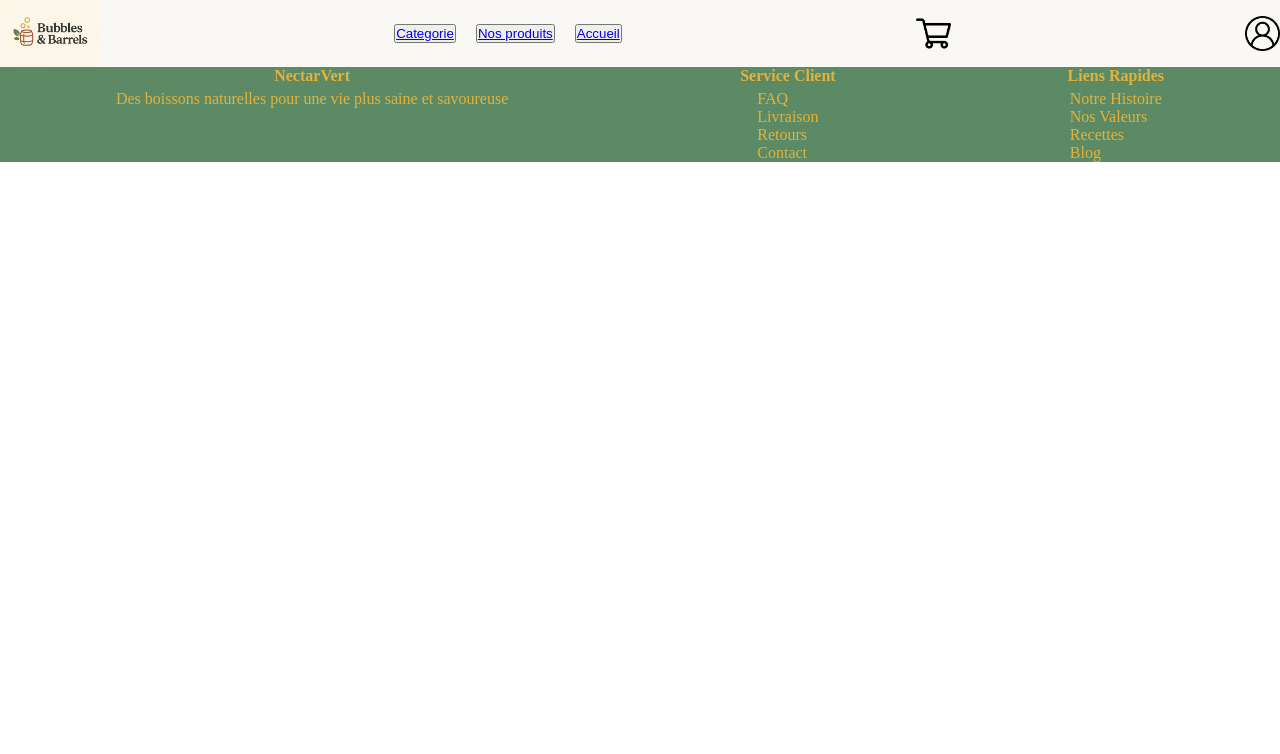
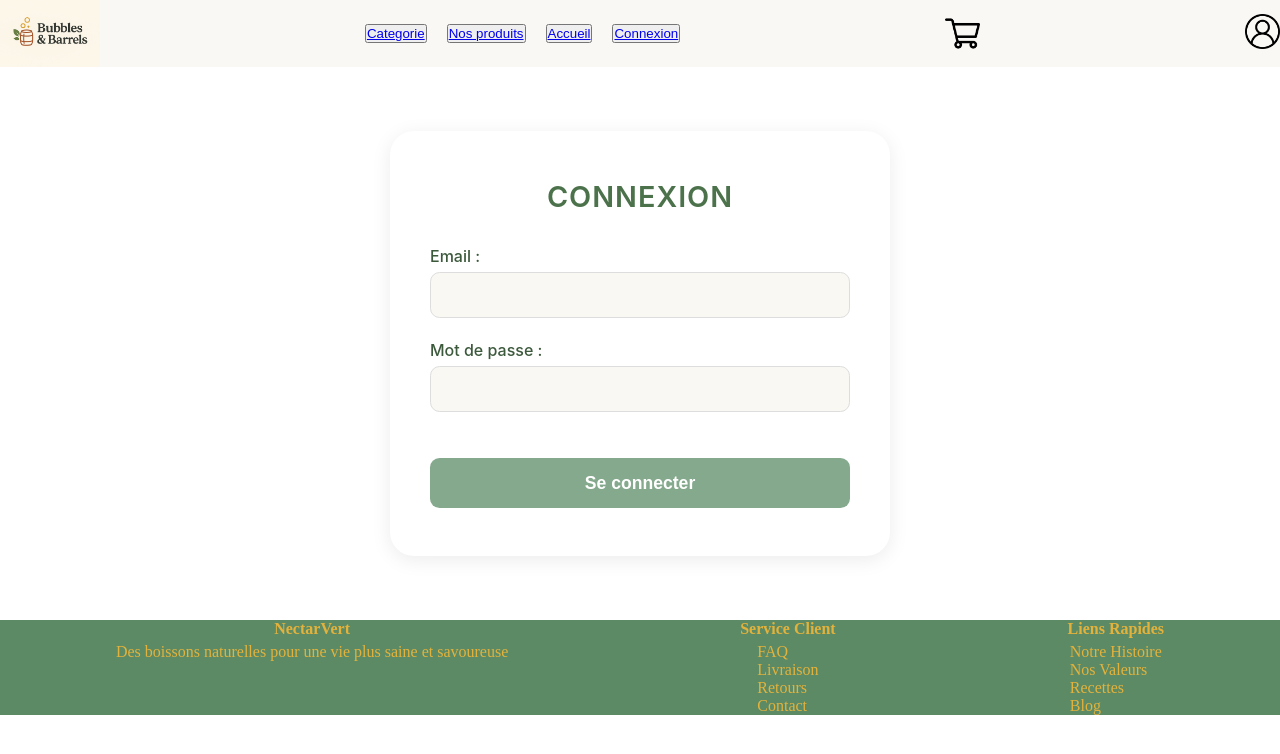
Before and after one commit to dmt-01/Bubbles_and_Barrels, a React (Vite) app in the folder frontend/: page /login in a window 1280 px wide. Shown: the top 754 px of the page. Built offline with nearby package versions, Linux system fonts and the light colour scheme.

Commit message:
mise en place des hook connection et creation users + style form + form // prevoir refacto demain

```diff
--- a/frontend/src/components/Navbar/navbar.tsx
+++ b/frontend/src/components/Navbar/navbar.tsx
@@ -1,5 +1,6 @@
 import "./navbar.scss";
 import { Link } from "react-router";
+
 function Navbar() {
   return (
     <div className="all_navbar">
@@ -14,11 +15,15 @@ function Navbar() {
         <button>
           <Link to="/">Accueil</Link>
         </button>
+        <button>
+          <Link to="/register">Connexion</Link>
+        </button>
       </ul>
 
-
       <img className="img_navbar" src="/images/cart.png" alt="" />
+      <Link to="/login">
         <img className="img_navbar" src="/images/user.png" alt="" />
+      </Link>
     </div>
   );
 }
--- a/frontend/src/components/forms/forms.scss
+++ b/frontend/src/components/forms/forms.scss
@@ -1,4 +1,89 @@
-.all_forms{
+.all_forms {
+  max-width: 500px;
+  margin: 4rem auto;
+  padding: 3rem 2.5rem;
+  background-color: #fff;
+  border-radius: 1.5rem;
+  box-shadow: 0 4px 20px rgba(0, 0, 0, 0.08);
+
+  display: flex;
+  flex-direction: column;
+  align-items: center;
+  font-family: "Inter", sans-serif;
+  color: #3c593c;
+
+  h1 {
+    font-size: 1.8rem;
+    font-weight: 600;
+    color: #4b724b;
+    margin-bottom: 2rem;
+    text-transform: uppercase;
+    letter-spacing: 1px;
+  }
+
+  form {
+    width: 100%;
     display: flex;
-    flex-direction: column
+    flex-direction: column;
+    gap: 1.4rem;
+
+    label {
+      display: flex;
+      flex-direction: column;
+      font-size: 1rem;
+      font-weight: 500;
+      color: #3c593c;
+
+      input {
+        margin-top: 0.4rem;
+        padding: 0.8rem 1rem;
+        font-size: 1rem;
+        border: 1px solid #ddd;
+        border-radius: 0.6rem;
+        background-color: #faf8f3;
+        outline: none;
+        transition: all 0.2s ease;
+
+        &:focus {
+          border-color: #84a98c;
+          box-shadow: 0 0 0 3px rgba(132, 169, 140, 0.2);
+          background-color: #fff;
+        }
+      }
+    }
+
+    button {
+      margin-top: 1.5rem;
+      padding: 0.9rem;
+      background-color: #84a98c;
+      color: #fff;
+      font-size: 1.1rem;
+      font-weight: 600;
+      border: none;
+      border-radius: 0.6rem;
+      cursor: pointer;
+      transition: background-color 0.3s ease;
+
+      &:hover {
+        background-color: #6b8f71;
+      }
+
+      &:disabled {
+        background-color: #c5d6c7;
+        cursor: not-allowed;
+      }
+    }
+
+    .error-message {
+      color: #c0392b;
+      font-weight: 500;
+      text-align: center;
+    }
+
+    .success-message {
+      color: #2e7d32;
+      font-weight: 500;
+      text-align: center;
+    }
+  }
 }
--- a/frontend/src/components/forms/forms.tsx
+++ b/frontend/src/components/forms/forms.tsx
@@ -1,105 +1,119 @@
+import { useState, type ChangeEvent, type FormEvent } from "react";
+import usePostFetch from "../../core/usePostUsers";
 import "./forms.scss";
-function Form() {
+import type { UserFormData } from "../../core/types";
+
+export default function Form() {
+  const { postData, loading, error, data } = usePostFetch("http://localhost:5000/api/insertusers");
+
+  const [formData, setFormData] = useState<UserFormData>({
+    email: "",
+    last_name: "",
+    first_name: "",
+    phone: "",
+    password: "",
+    confirmPassword: "",
+    address: {
+      street: "",
+      complement: "",
+      zipcode: "",
+      city: "",
+      country: "",
+    },
+  });
+
+  // 🔄 Gestion des changements dans les champs
+  const handleChange = (event: ChangeEvent<HTMLInputElement>) => {
+    const { name, value } = event.target;
+
+    if (["street", "complement", "zipcode", "city", "country"].includes(name)) {
+      setFormData((prev) => ({
+        ...prev,
+        address: { ...prev.address, [name]: value },
+      }));
+    } else {
+      setFormData((prev) => ({ ...prev, [name]: value }));
+    }
+  };
+
+  // 🚀 Soumission du formulaire
+  const handleSubmit = async (event: FormEvent<HTMLFormElement>) => {
+    event.preventDefault();
+
+    if (formData.password !== formData.confirmPassword) {
+      alert("Les mots de passe ne correspondent pas !");
+      return;
+    }
+
+    await postData(formData);
+  };
+
   return (
     <div className="all_forms">
       <h1>Inscription</h1>
-      <form className="">
+      <form onSubmit={handleSubmit}>
         <label>
-          Name
-          <input type="text" name=""
-        //   value={}
-        //    onChange={}
-           required />
+          Nom
+          <input type="text" name="last_name" value={formData.last_name} onChange={handleChange} required />
         </label>
 
         <label>
-          Firstname
-          <input type="text" name=""
-        //   value={}
-        //   onChange={}
-          required />
+          Prénom
+          <input type="text" name="first_name" value={formData.first_name} onChange={handleChange} required />
         </label>
+
         <label>
           Téléphone
-          <input type="tel" name="telephone"
-        //   value={}
-        //  onChange={}
-          required />
+          <input type="tel" name="phone" value={formData.phone} onChange={handleChange} required />
         </label>
 
         <label>
           Email
-          <input type="email" name="email"
-        //   value={}
-        //   onChange={}
-          required />
+          <input type="email" name="email" value={formData.email} onChange={handleChange} required />
         </label>
 
         <label>
           Pays
-          <input type="text" name="Pays"
-        //   value={}
-        //   onChange={}
-          required />
+          <input type="text" name="country" value={formData.address.country} onChange={handleChange} required />
         </label>
-
 
         <label>
           Adresse
-            <input type="text" name="adresse"
-            // value={} onChange={}
-            required />
+          <input type="text" name="street" value={formData.address.street} onChange={handleChange} required />
         </label>
 
         <label>
-            Complément Adresse
-            <input type="text" name="adresse"
-            // value={} onChange={}
-            required />
+          Complément d’adresse
+          <input type="text" name="complement" value={formData.address.complement} onChange={handleChange} />
         </label>
 
         <label>
           Code postal
-            <input type="text" name="adresse"
-            // value={} onChange={}
-            required />
+          <input type="text" name="zipcode" value={formData.address.zipcode} onChange={handleChange} required />
         </label>
 
         <label>
           Ville
-            <input type="text" name="adresse"
-            // value={} onChange={}
-            required />
+          <input type="text" name="city" value={formData.address.city} onChange={handleChange} required />
         </label>
 
         <label>
-            Mot de passe :
-            <input
-              type="password"
-              name="adresse"
-            //   value={}
-            //   onChange={}
-              required
-            />
+          Mot de passe
+          <input type="password" name="password" value={formData.password} onChange={handleChange} required />
         </label>
 
         <label>
-            Confirmation du mot de passe:
-            <input
-              type="password"
-              name="adresse"
-            //   value={}
-            //   onChange={}
-              required
-            />
+          Confirmation du mot de passe
+          <input type="password" name="confirmPassword" value={formData.confirmPassword} onChange={handleChange} required />
         </label>
 
+        <button type="submit" disabled={loading}>
+          {loading ? "Envoi en cours..." : "Soumettre le formulaire"}
+        </button>
 
-
-        <button type="submit">Soumettre le formulaire</button>
-      </form >
+        {error && <p className="error-message">❌ {error}</p>}
+        {data && <p className="success-message">✅ Utilisateur créé avec succès !</p>}
+      </form>
     </div>
   );
 }
-
-export default Form;
--- /dev/null
+++ b/frontend/src/components/forms/loginFoms.scss
@@ -0,0 +1,95 @@
+.all_forms {
+  width: 100%;
+  max-width: 700px;
+  margin: 3rem auto;
+  padding: 3rem 2rem;
+  background-color: #ffffff;
+  border-radius: 20px;
+  box-shadow: 0 4px 20px rgba(0, 0, 0, 0.05);
+  font-family: "Poppins", sans-serif;
+  text-align: center;
+
+  h1 {
+    color: #3c5a40;
+    font-size: 1.8rem;
+    font-weight: 600;
+    margin-bottom: 2rem;
+    letter-spacing: 1px;
+    text-transform: uppercase;
+  }
+
+  form {
+    display: flex;
+    flex-direction: column;
+    gap: 1.5rem;
+
+    label {
+      display: flex;
+      flex-direction: column;
+      align-items: center;
+      color: #4f6b4d;
+      font-weight: 500;
+      font-size: 1rem;
+      margin-bottom: 0.3rem;
+
+      input {
+        margin-top: 0.5rem;
+        width: 80%;
+        max-width: 500px;
+        padding: 0.9rem 1rem;
+        border-radius: 8px;
+        border: 1px solid #ddd;
+        background-color: #faf8f4;
+        font-size: 1rem;
+        transition: all 0.2s ease-in-out;
+
+        &:focus {
+          outline: none;
+          border-color: #7da87c;
+          box-shadow: 0 0 5px rgba(76, 116, 84, 0.3);
+          background-color: #fff;
+        }
+      }
+    }
+
+    button {
+      margin-top: 1.5rem;
+      width: 60%;
+      max-width: 300px;
+      align-self: center;
+      background-color: #3c5a40;
+      color: #fff;
+      font-weight: 600;
+      border: none;
+      padding: 0.9rem 1rem;
+      border-radius: 30px;
+      cursor: pointer;
+      font-size: 1.1rem;
+      letter-spacing: 0.5px;
+      transition: all 0.3s ease-in-out;
+
+      &:hover {
+        background-color: #517d56;
+        transform: translateY(-2px);
+      }
+
+      &:disabled {
+        opacity: 0.6;
+        cursor: not-allowed;
+      }
+    }
+
+    .error-message {
+      color: #b00020;
+      font-size: 0.9rem;
+      margin-top: 0.5rem;
+    }
+
+    .success-message {
+      color: #3c5a40;
+      font-size: 1rem;
+      margin-top: 0.5rem;
+      font-weight: 600;
+    }
+  }
+}
--- /dev/null
+++ b/frontend/src/components/forms/loginForms.tsx
@@ -0,0 +1,59 @@
+import { useState, type ChangeEvent, type FormEvent } from "react";
+import useLogIn from "../../core/useLogIn";
+import "./forms.scss";
+
+export default function LoginForm() {
+  const [email, setEmail] = useState<string>("");
+  const [password, setPassword] = useState<string>("");
+
+  const { postData, loading, error, success } = useLogIn("http://localhost:5000/api/login");
+
+  const handleSubmit = async (e: FormEvent<HTMLFormElement>) => {
+    e.preventDefault();
+    await postData({ email, password });
+  };
+
+  const handleEmailChange = (e: ChangeEvent<HTMLInputElement>) => {
+    setEmail(e.target.value);
+  };
+
+  const handlePasswordChange = (e: ChangeEvent<HTMLInputElement>) => {
+    setPassword(e.target.value);
+  };
+
+  return (
+    <div className="all_forms">
+      <h1>Connexion</h1>
+      <form onSubmit={handleSubmit}>
+        <label>
+          Email :
+          <input
+            type="email"
+            name="email"
+            value={email}
+            onChange={handleEmailChange}
+            required
+          />
+        </label>
+
+        <label>
+          Mot de passe :
+          <input
+            type="password"
+            name="password"
+            value={password}
+            onChange={handlePasswordChange}
+            required
+          />
+        </label>
+
+        <button type="submit" disabled={loading}>
+          {loading ? "Connexion..." : "Se connecter"}
+        </button>
+
+        {error && <p className="error-message">❌ {error}</p>}
+        {success && <p className="success-message">✅ Connexion réussie 🎉</p>}
+      </form>
+    </div>
+  );
+}
--- /dev/null
+++ b/frontend/src/core/useLogIn.ts
@@ -0,0 +1,35 @@
+import { useState } from "react";
+import type { LoginData, UseLogInReturn } from "./types";
+
+export default function useLogIn(url: string): UseLogInReturn {
+  const [loading, setLoading] = useState<boolean>(false);
+  const [error, setError] = useState<string | null>(null);
+  const [success, setSuccess] = useState<boolean>(false);
+
+  const postData = async (data: LoginData): Promise<void> => {
+    try {
+      setLoading(true);
+      setError(null);
+      setSuccess(false);
+
+      const response = await fetch(url, {
+        method: "POST",
+        headers: { "Content-Type": "application/json" },
+        body: JSON.stringify(data),
+      });
+
+      if (!response.ok) {
+        const err = await response.json();
+        throw new Error(err.message || "Erreur serveur");
+      }
+
+      setSuccess(true);
+    } catch (err: any) {
+      setError(err.message || "Une erreur est survenue");
+    } finally {
+      setLoading(false);
+    }
+  };
+
+  return { postData, loading, error, success };
+}
--- /dev/null
+++ b/frontend/src/core/usePostUsers.ts
@@ -0,0 +1,43 @@
+import { useState } from "react";
+import type { UsePostFetchResult } from "./types";
+
+
+
+export default function usePostFetch<T = any>(url: string): UsePostFetchResult<T> {
+  const [loading, setLoading] = useState<boolean>(false);
+  const [error, setError] = useState<string | null>(null);
+  const [data, setData] = useState<T | null>(null);
+
+  const postData = async (body: unknown): Promise<T | void> => {
+    setLoading(true);
+    setError(null);
+
+    try {
+      const response = await fetch(url, {
+        method: "POST",
+        headers: {
+          "Content-Type": "application/json",
+        },
+        body: JSON.stringify(body),
+      });
+
+      const result: T = await response.json();
+
+      if (!response.ok) {
+        throw new Error((result as any).message || "Erreur lors de la requête");
+      }
+
+      setData(result);
+      return result;
+    } catch (err) {
+      const message =
+        err instanceof Error ? err.message : "Erreur inconnue";
+      setError(message);
+      console.error("❌ usePostFetch error:", message);
+    } finally {
+      setLoading(false);
+    }
+  };
+
+  return { postData, data, loading, error };
+}
--- a/frontend/src/routes.tsx
+++ b/frontend/src/routes.tsx
@@ -1,8 +1,9 @@
-import { Route, Routes } from "react-router";
-import Homepage from "./components/pages/HomePage";
 import CategoryPage from "./components/pages/CategoryPage";
 import AllProductPage from "./components/pages/Allproduct";
 import ProductPage from "./components/pages/ProductPage";
+import LoginForm from "./components/forms/loginForms";
+import Homepage from "./components/pages/HomePage";
+import { Route, Routes } from "react-router";
 import Form from "./components/forms/forms";
 
 function Router() {
@@ -14,8 +15,8 @@ function Router() {
         <Route path="/products" element={<AllProductPage />} />
         <Route path="/products/:id" element={<ProductPage />} />
         <Route path="/register" element={<Form />} />
-        {/*<Route path="/login" element={"bite"} />
-        <Route path="/cart" element={"bite"} />
+        <Route path="/login" element={<LoginForm />} />
+        {/*<Route path="/cart" element={"bite"} />
         <Route path="/payment" element={"bite"} />
         <Route path="/history" element={"bite"} />  */}
       </Routes>
```
Also changed, not shown: frontend/src/core/types.ts (+37 -0 lines), frontend/src/main.tsx (+4 -6 lines). Lines whose indentation alone changed are shown as unchanged.
